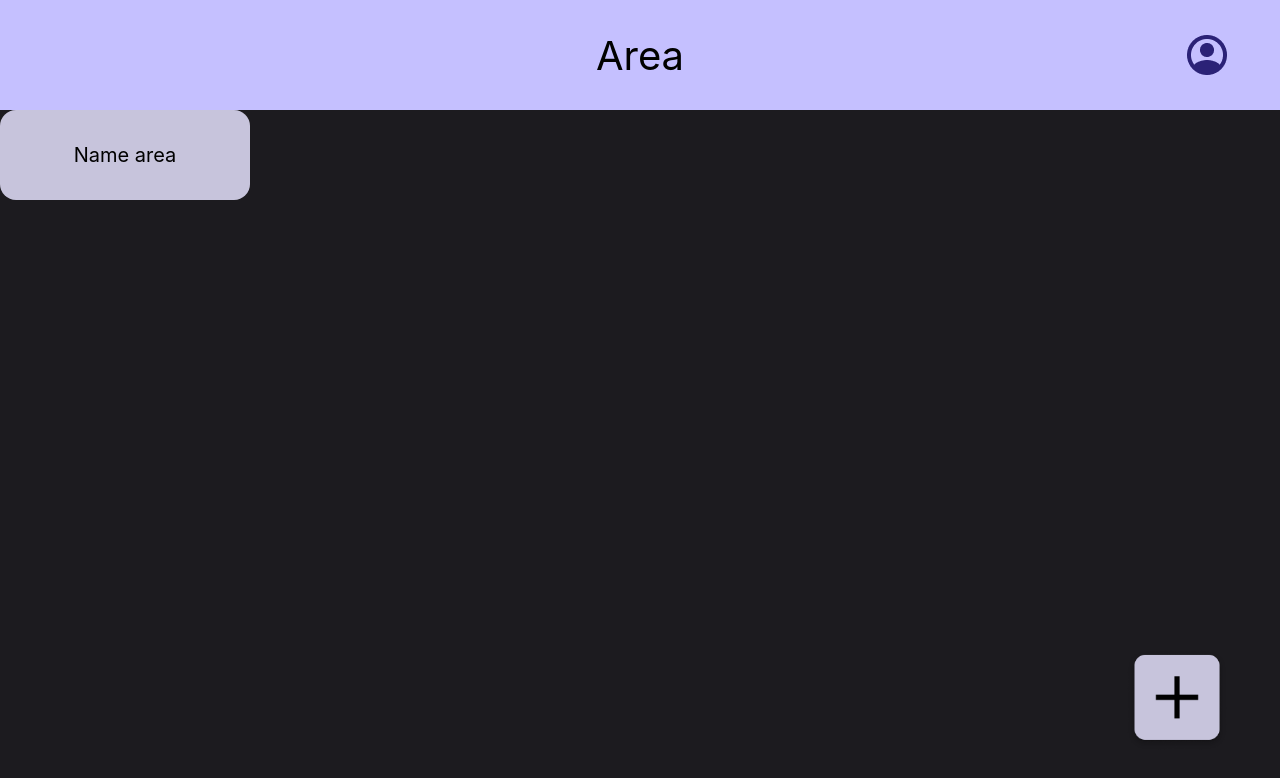
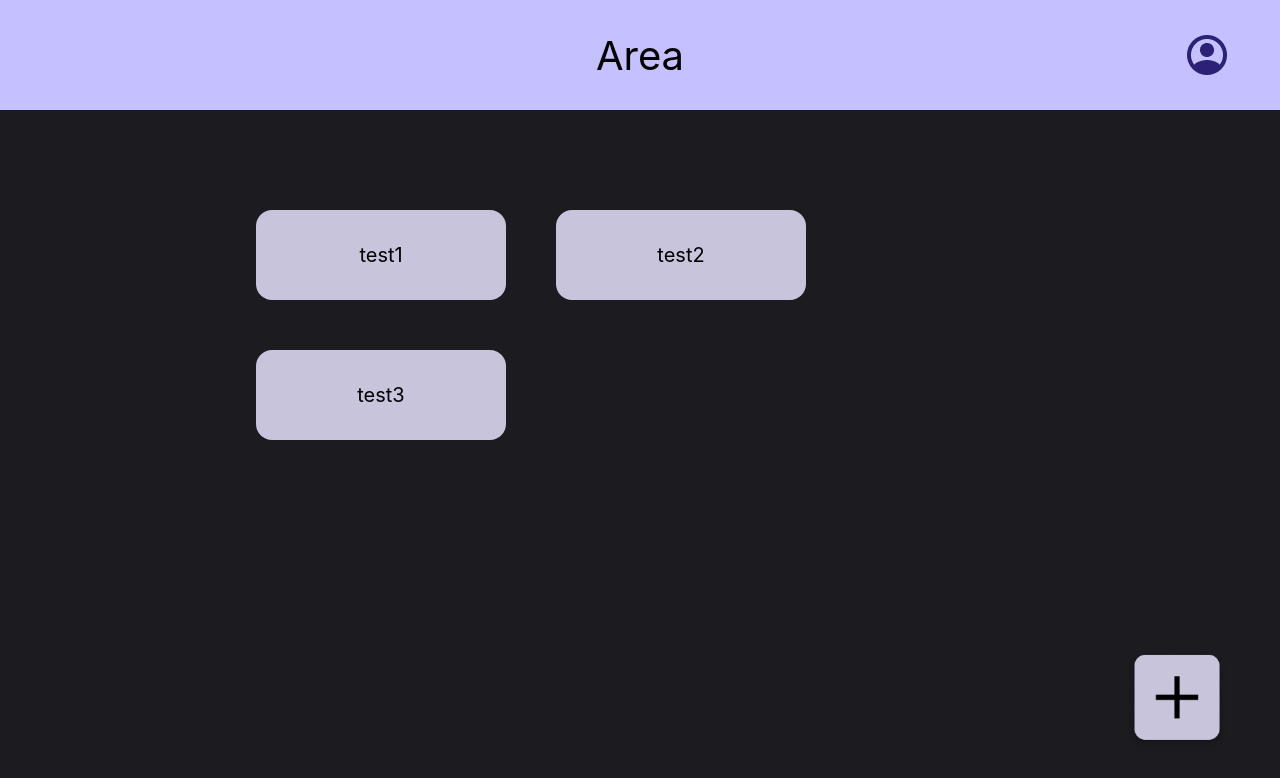
Before and after one commit to AlexGuillard/Area, a React (Create React App) app in the folder web/: page /Area in a window 1280 px wide. Shown: the top 778 px of the page. Built offline with nearby package versions, Linux system fonts and the light colour scheme.

Commit message:
refactor: edit area page

```diff
--- a/web/src/Page/Area/area.css
+++ b/web/src/Page/Area/area.css
@@ -2,6 +2,30 @@
     width: 100%;
     height: 100%;
     background-color: #1C1B1F;
+    display: flex;
+    flex-direction: column;
+    align-items: center;
+}
+
+.areaComponentArea {
+    width: 100%;
+    height: 100%;
+    display: flex;
+    flex-direction: column;
+    position: absolute;
+    align-items: center;
+    justify-content: center;
+}
+
+.areaComponentBack {
+    height: 100%;
+    width: 100%;
+    background-color: rgba(0, 0, 0, 0.49);
+    display: flex;
+    flex-direction: column;
+    position: absolute;
+    align-items: center;
+    justify-content: center;
 }
 
 .areaHeader {
@@ -25,6 +49,20 @@
     height: 40px;
 }
 
+.areaList {
+    display: flex;
+    flex-wrap: wrap;
+    overflow: scroll;
+    width: 60%;
+    gap: 50px;
+    padding: 0px;
+    margin-top: 100px;
+}
+
+.areaCardArea {
+    list-style: none;
+}
+
 .AddLogo {
     position: absolute;
     right: 53px;
--- a/web/src/Page/Area/area.tsx
+++ b/web/src/Page/Area/area.tsx
@@ -1,24 +1,73 @@
-import React from 'react';
+import React, { useEffect } from 'react';
 import './area.css';
+import { useState } from 'react';
 import { BrowserRouter as Router, Route, Link, useNavigate} from 'react-router-dom';
 import User from '../../Image/User.png'
 import AddIcon from '../../Image/AddIcon.png'
 import AreaCard from '../../Component/AreaCard/areaCard'
+import Add from '../../Component/Add/add';
+import Edit from '../../Component/Edit/edit';
 
 function Area() {
 
-  const navigate = useNavigate()
+  const navigate = useNavigate();
+
+  const [showAddArea, setShowAddArea] = useState(false);
+  const [showEditArea, setShowEditArea] = useState(false);
+  const [areaSelected, setAreaSelected] = useState("");
+  const [listArea, setListArea] = useState<string []>();
+
+  const handleClickAdd = () => {
+    setShowEditArea(false)
+    setShowAddArea(true)
+  }
+
+  const handleClickEdit = (item: string) => {
+    setShowEditArea(true)
+    setShowAddArea(false)
+    setAreaSelected(item)
+  }
+
+  useEffect(() => {
+    setListArea(["test1", "test2", "test3"])
+  }, []);
 
   return (
     <div className='areaBody'>
+      {showAddArea &&
+        (
+          <div className='areaComponentArea'>
+            <div className='areaComponentBack' onClick={() => setShowAddArea(false)} />
+            <Add />
+          </div>
+        )
+      }
+      {showEditArea &&
+        (
+          <div className='areaComponentArea'>
+            <div className='areaComponentBack' onClick={() => setShowEditArea(false)} />
+            <Edit name={areaSelected}/>
+          </div>
+        )
+      }
       <div className='areaHeader'>
         <span className='areaTitle'>
           Area
         </span>
         <img src={User} className='UserLogo' onClick={() => navigate("/Services")}/>
       </div>
-      <AreaCard name="Name area"/>
-      <img src={AddIcon} className='AddLogo'/>
+      <ul className='areaList'>
+        {
+          listArea && listArea.map((item) =>
+            <li key={item} className='areaCardArea'>
+              <div onClick={() => handleClickEdit(item)}>
+                <AreaCard name={item}/>
+              </div>
+            </li>
+          )
+        }
+      </ul>
+      <img src={AddIcon} className='AddLogo' onClick={() => handleClickAdd()}/>
     </div>
   );
 }
```
